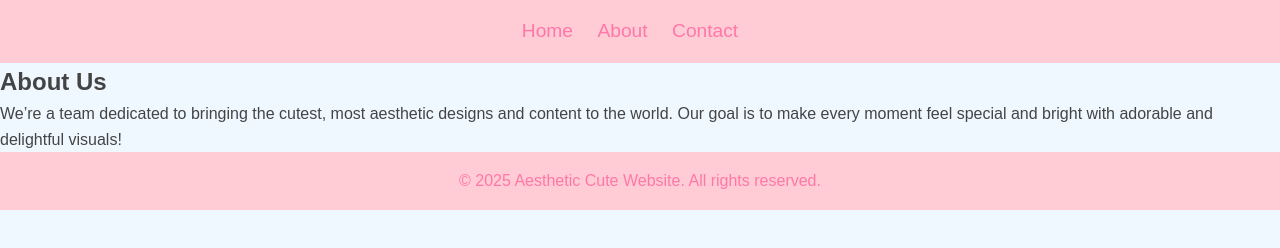
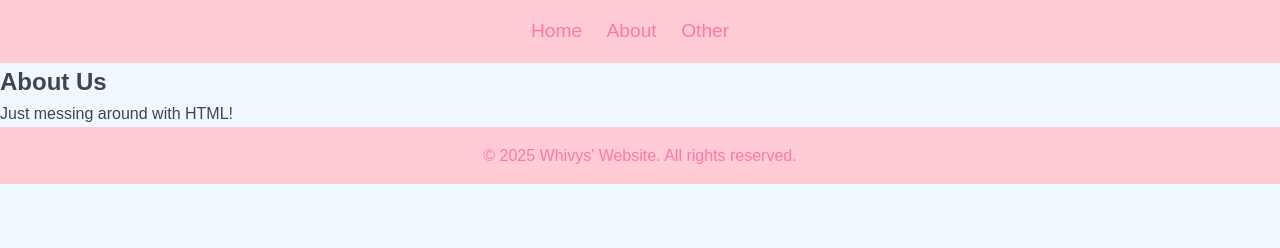
Before and after one commit to yuuuuujing/sample-website, a plain HTML site: page about.html in a window 1280 px wide. Drawn offline with Linux system fonts and the light colour scheme.

Commit message:
small changes

```diff
--- a/about.html
+++ b/about.html
@@ -3,7 +3,7 @@
 <head>
     <meta charset="UTF-8">
     <meta name="viewport" content="width=device-width, initial-scale=1.0">
-    <title>About Us - Aesthetic Cute Website</title>
+    <title>About Us - A little demo website</title>
     <link rel="stylesheet" href="styles.css">
 </head>
 <body>
@@ -12,18 +12,18 @@
             <ul>
                 <li><a href="index.html">Home</a></li>
                 <li><a href="about.html">About</a></li>
-                <li><a href="contact.html">Contact</a></li>
+                <li><a href="home.html">Other</a></li>
             </ul>
         </nav>
     </header>
 
     <section class="about">
         <h1>About Us</h1>
-        <p>We’re a team dedicated to bringing the cutest, most aesthetic designs and content to the world. Our goal is to make every moment feel special and bright with adorable and delightful visuals!</p>
+        <p> Just messing around with HTML!</p>
     </section>
 
     <footer>
-        <p>&copy; 2025 Aesthetic Cute Website. All rights reserved.</p>
+        <p>&copy; 2025 Whivys' Website. All rights reserved.</p>
     </footer>
 </body>
 </html>
```
Also changed, not shown: home.html (+2 -2 lines), index.html (+1 -1 lines), winnie.png (added).
